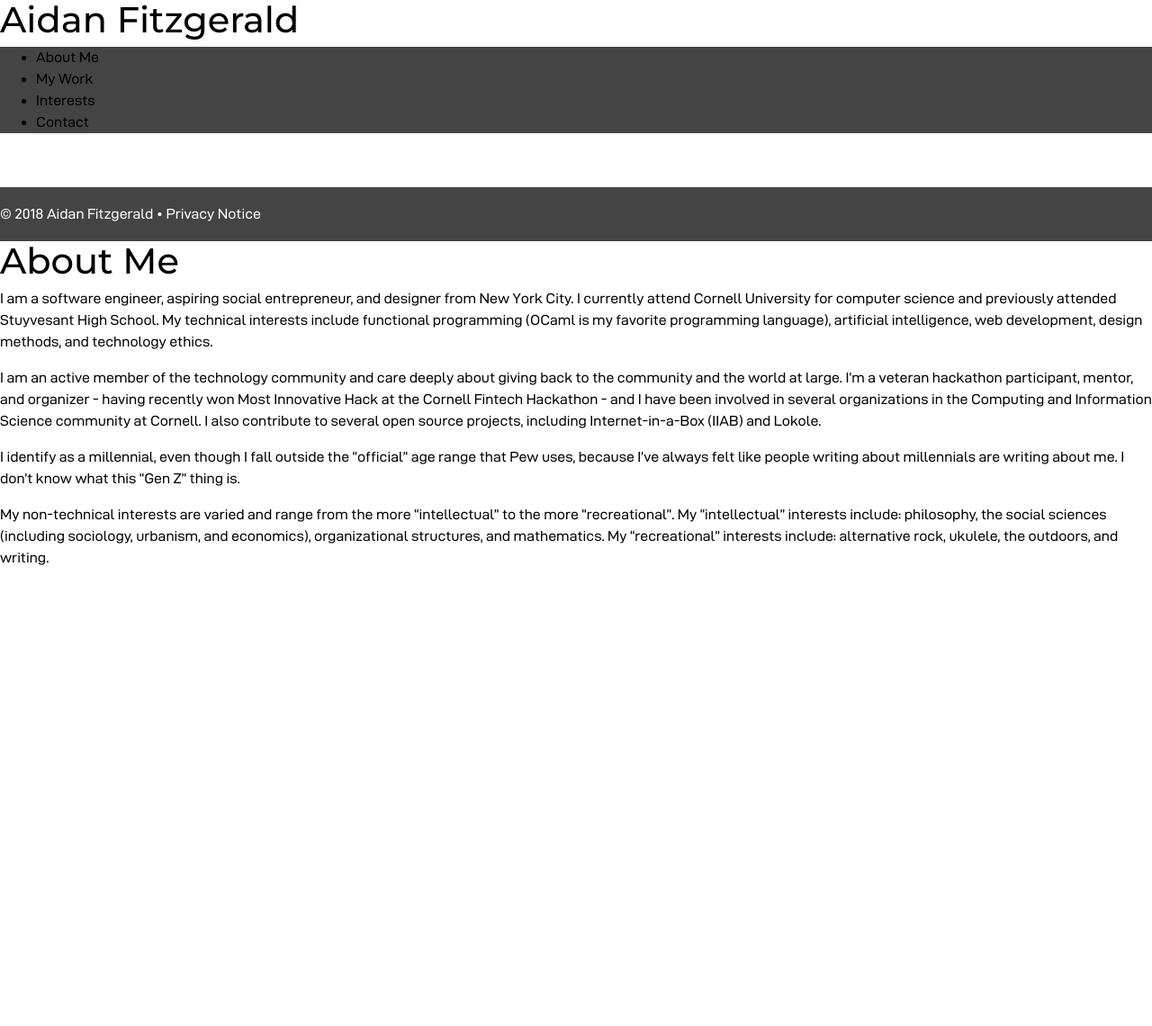
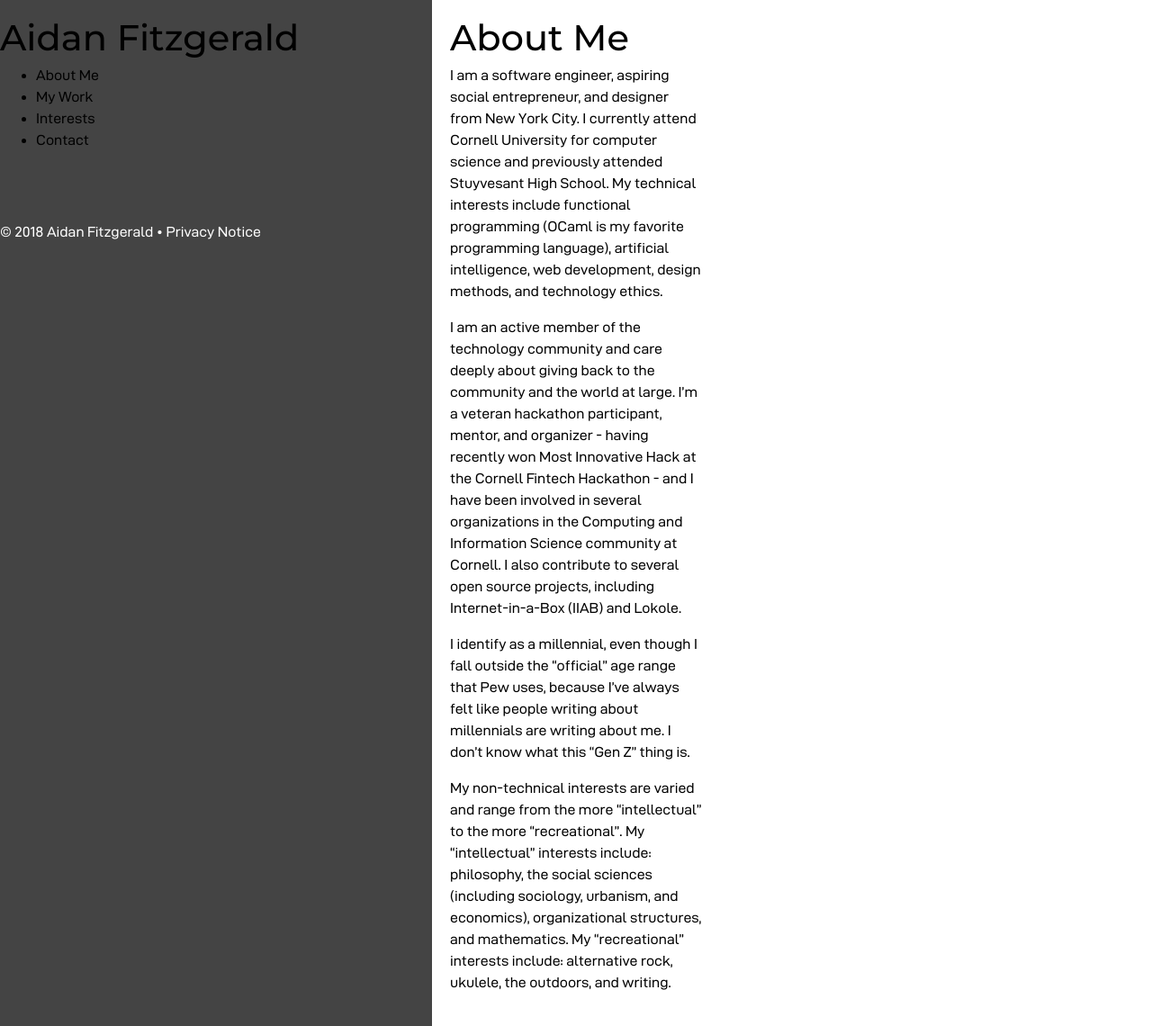
Before and after one commit to aidan-fitz/aidan-fitz.com, a Jekyll site: the page built from index.md, in a window 1280 px wide and 1140 px high. Shown: the whole window at 90% size. Built offline with Jekyll 4.4.1, drawn with Linux system fonts in a browser that asks for light colours; nearby versions of some CDN libraries.

Commit message:
Style sidebar; put main content in main element

```diff
--- a/_layouts/default.html
+++ b/_layouts/default.html
@@ -4,6 +4,8 @@
   <body data-spy="scroll" data-target="#navbarCollapse">
     {% include sidebar.html %}
 
-    {{ content }}
+    <main>
+      {{ content }}
+    </main>
   </body>
 </html>
--- a/css/style.scss
+++ b/css/style.scss
@@ -4,6 +4,25 @@
 @import 'fonts';
 
 $chrome-color: #444444;
+$sidebar-width: 480px;
+
+#site-sidebar {
+  height: 100%;
+  width: $sidebar-width; // TODO make this responsive
+  position: fixed;
+  z-index: 1;
+  top: 0;
+  left: 0;
+  background-color: $chrome-color;
+  overflow-x: hidden; // Disable horizontal scroll
+  padding-top: 20px;
+}
+
+main {
+  margin-left: $sidebar-width;
+  padding: 20px;
+  padding-right: 500px;
+}
 
 nav {
   background-color: $chrome-color;
```
